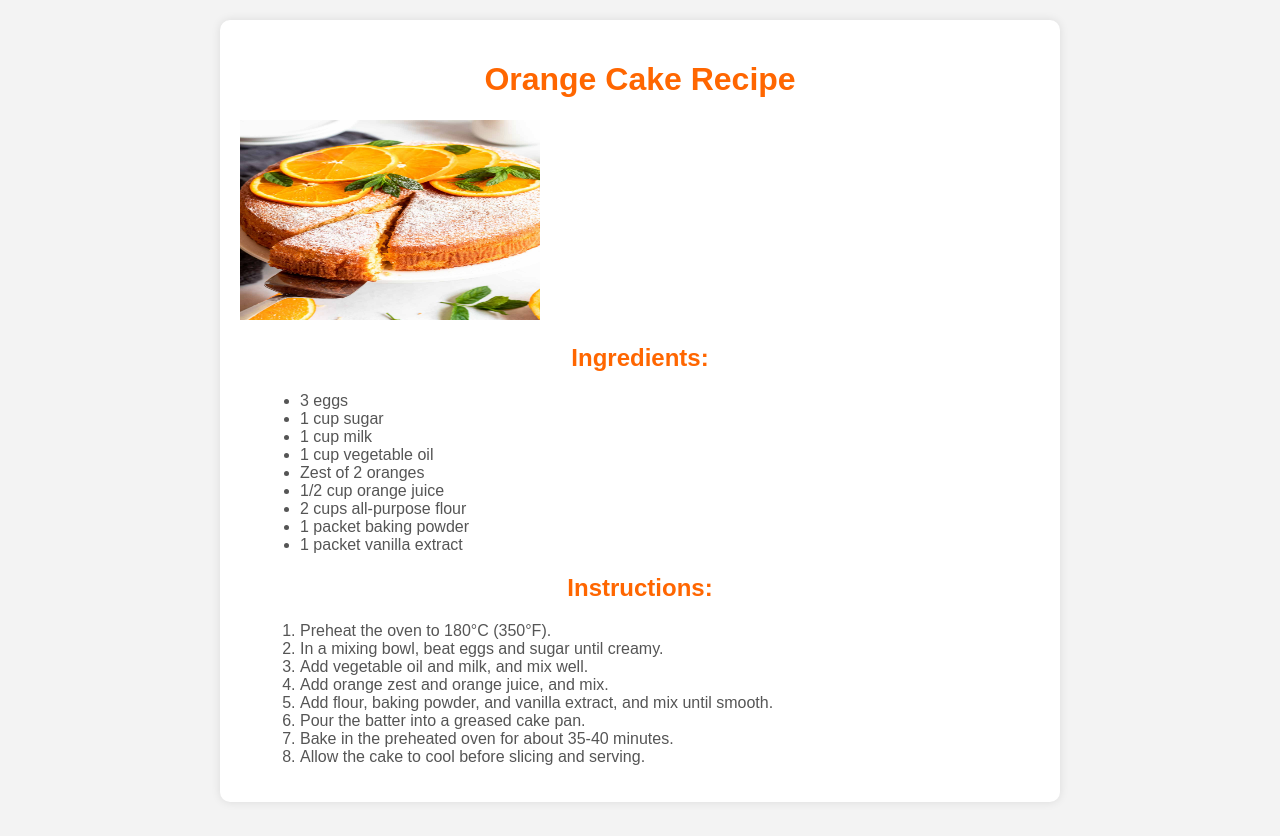
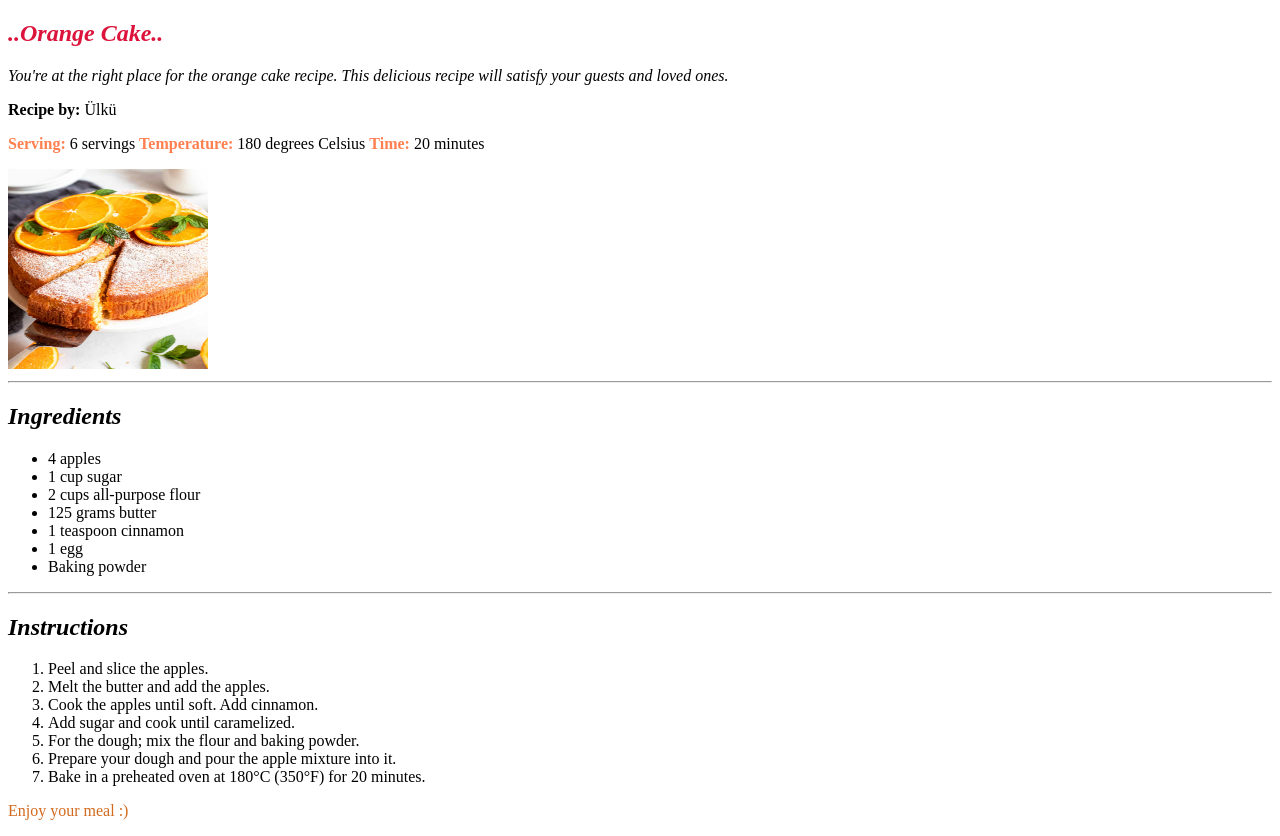
Before and after one commit to Ulku-dur/Week-1-Front-end, a plain HTML site: page Week-1/hmw-4/index.html in a window 1280 px wide. Drawn offline with Linux system fonts and the light colour scheme.

Commit message:
index.html

```diff
--- a/Week-1/hmw-4/index.html
+++ b/Week-1/hmw-4/index.html
@@ -3,69 +3,69 @@
 <head>
     <meta charset="UTF-8">
     <meta name="viewport" content="width=device-width, initial-scale=1.0">
-    <title>Orange Cake Recipe</title>
-    <style>
-        body {
-            font-family: Arial, sans-serif;
-            margin: 0;
-            padding: 0;
-            background-color: #f3f3f3;
-        }
-        .container {
-            max-width: 800px;
-            margin: 20px auto;
-            background-color: #fff;
-            padding: 20px;
-            border-radius: 10px;
-            box-shadow: 0 0 10px rgba(0, 0, 0, 0.1);
-        }
-        h1, h2 {
-            text-align: center;
-            color: #ff6600;
-        }
-        .recipe {
-            margin-top: 20px;
-        }
-        .ingredient {
-            margin-bottom: 10px;
-        }
-        ol, ul {
-            margin-left: 20px;
-        }
-        li {
-            color: #555;
-        }
-    </style>
+    <title>Dessert Recipe</title>
 </head>
 <body>
-    <div class="container">
-        <h1>Orange Cake Recipe</h1>
-        <img src="orange-cake.jpeg" alt="orange cake" width="300" height="200">
-        <div class="recipe">
-            <h2>Ingredients:</h2>
-            <ul class="ingredient">
-                <li>3 eggs</li>
+    <header>
+        <nav>
+            <h1><span style="color: crimson;"><em>..Orange Cake..</em></span></h1>
+            <!-- Introduction paragraph -->
+            <p>
+                <em>
+                    You're at the right place for the orange cake recipe. This delicious recipe will satisfy your guests and loved ones.
+                </em>
+            </p>
+            <p><strong>Recipe by:</strong> Ülkü </p>
+
+        </nav>
+    </header>
+
+    <section>
+
+        <!-- Recipe Details -->
+        <article>
+            <p>
+                <strong><span style="color: coral;">Serving:</span></strong> 6 servings
+                <strong><span style="color: coral;">Temperature:</span></strong> 180 degrees Celsius
+                <strong><span style="color: coral;">Time:</span></strong> 20 minutes
+            </p>
+
+        </article>
+        <article>
+            <img src="orange-cake.jpeg" height="200" width="200" alt="cake">
+            <hr>
+            <h2><em>Ingredients</em></h2>
+            <ul>
+                <li>4 apples</li>
                 <li>1 cup sugar</li>
-                <li>1 cup milk</li>
-                <li>1 cup vegetable oil</li>
-                <li>Zest of 2 oranges</li>
-                <li>1/2 cup orange juice</li>
                 <li>2 cups all-purpose flour</li>
-                <li>1 packet baking powder</li>
-                <li>1 packet vanilla extract</li>
+                <li>125 grams butter</li>
+                <li>1 teaspoon cinnamon</li>
+                <li>1 egg</li>
+                <li>Baking powder</li>
             </ul>
-            <h2>Instructions:</h2>
+            <hr>
+        </article>
+        <article>
+        <!-- Instructions -->
+            <h2><em>Instructions</em></h2>
             <ol>
-                <li>Preheat the oven to 180°C (350°F).</li>
-                <li>In a mixing bowl, beat eggs and sugar until creamy.</li>
-                <li>Add vegetable oil and milk, and mix well.</li>
-                <li>Add orange zest and orange juice, and mix.</li>
-                <li>Add flour, baking powder, and vanilla extract, and mix until smooth.</li>
-                <li>Pour the batter into a greased cake pan.</li>
-                <li>Bake in the preheated oven for about 35-40 minutes.</li>
-                <li>Allow the cake to cool before slicing and serving.</li>
+                <li>Peel and slice the apples.</li>
+                <li>Melt the butter and add the apples.</li>
+                <li>Cook the apples until soft. Add cinnamon.</li>
+                <li>Add sugar and cook until caramelized.</li>
+                <li>For the dough; mix the flour and baking powder.</li>
+                <li>Prepare your dough and pour the apple mixture into it.</li>
+                <li>Bake in a preheated oven at 180°C (350°F) for 20 minutes.</li>
             </ol>
-        </div>
-    </div>
+        </article>
+    </section>
+
+    <footer>
+        <nav>
+            <p><span style="color: chocolate;">Enjoy your meal :)</span></p>
+        </nav>
+    </footer>
+
 </body>
 </html>
```
